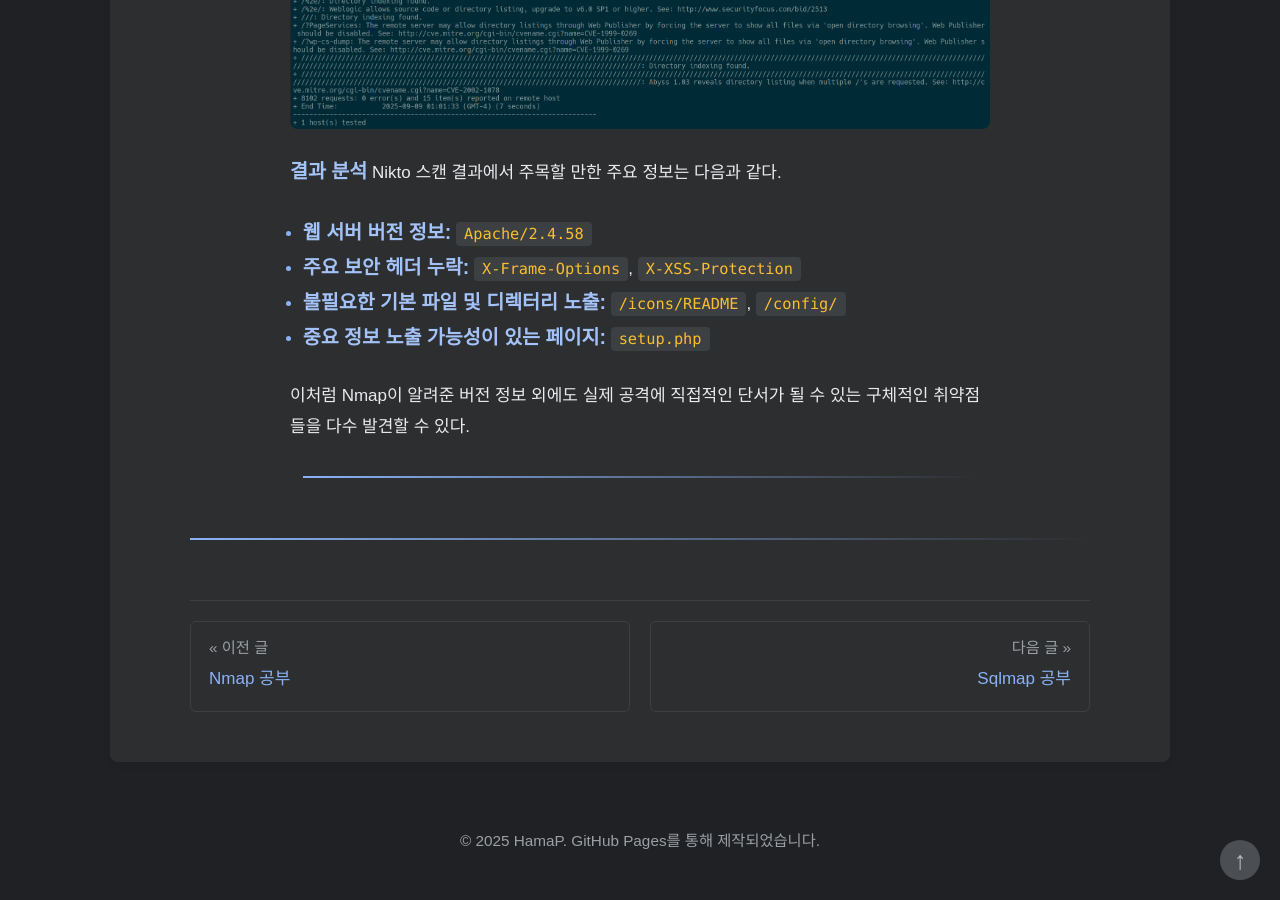
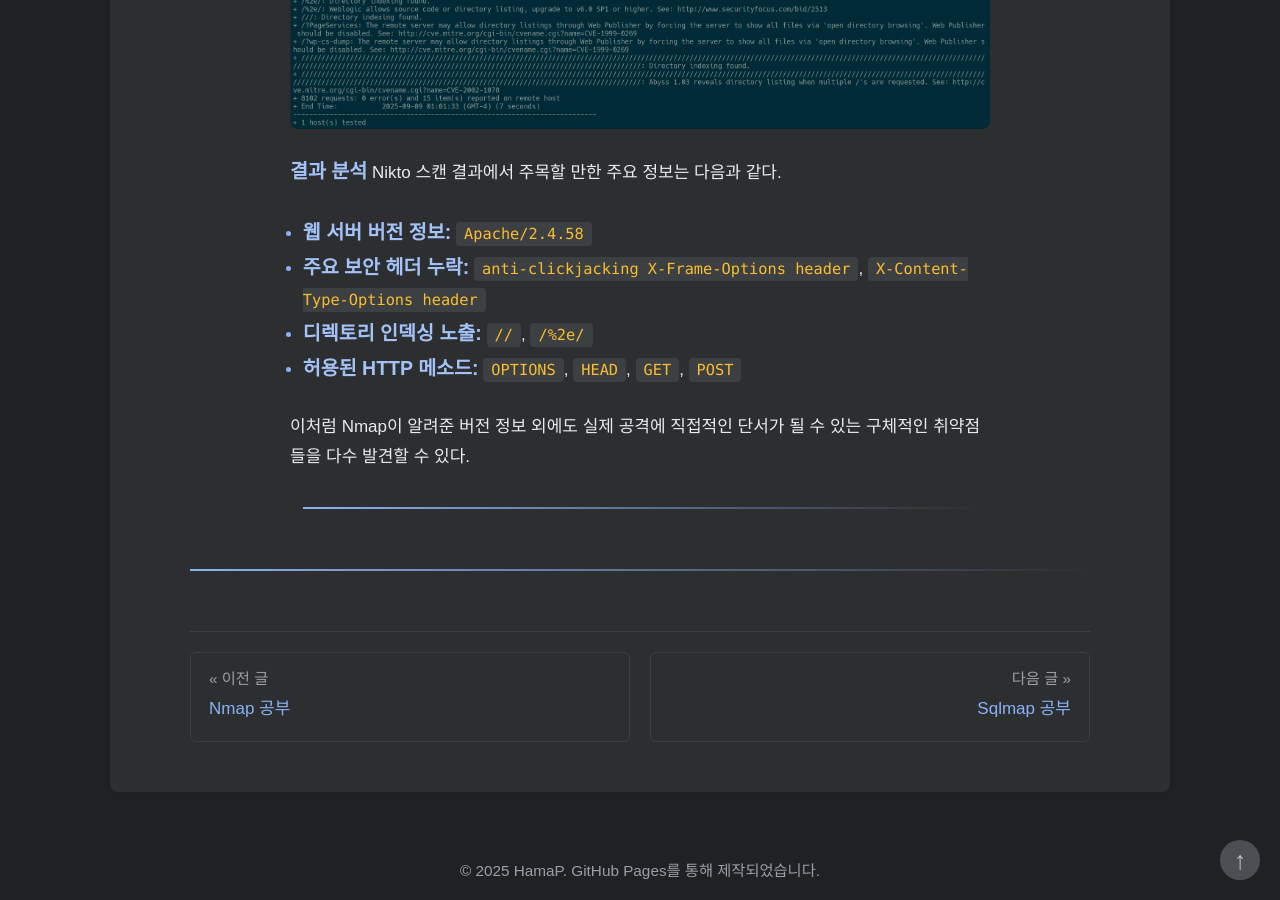
Before and after one commit to HamaP0/HamaP0.github.io, a Jekyll site: the page built from _posts/2025-09-05-Nikto_study.md, in a window 1280 px wide and 900 px high, scrolled down 1670 px. Built offline with Jekyll 4.4.1, drawn with Linux system fonts in a browser that asks for light colours; some web fonts are replaced.

Commit message:
Update 2025-09-05-Nikto_study.md

```diff
--- a/_posts/2025-09-05-Nikto_study.md
+++ b/_posts/2025-09-05-Nikto_study.md
@@ -39,9 +39,9 @@ nikto -h 192.9.200.11 -p 80
 **결과 분석**
 Nikto 스캔 결과에서 주목할 만한 주요 정보는 다음과 같다.
 *   **웹 서버 버전 정보:** `Apache/2.4.58`
-*   **주요 보안 헤더 누락:** `X-Frame-Options`, `X-XSS-Protection`
-*   **불필요한 기본 파일 및 디렉터리 노출:** `/icons/README`, `/config/`
-*   **중요 정보 노출 가능성이 있는 페이지:** `setup.php`
+*   **주요 보안 헤더 누락:** `anti-clickjacking X-Frame-Options header`, `X-Content-Type-Options header`
+*   **디렉토리 인덱싱 노출:** `//`, `/%2e/`
+*   **허용된 HTTP 메소드:** `OPTIONS`, `HEAD`, `GET`, `POST`
 
 이처럼 Nmap이 알려준 버전 정보 외에도 실제 공격에 직접적인 단서가 될 수 있는 구체적인 취약점들을 다수 발견할 수 있다.
 
```
